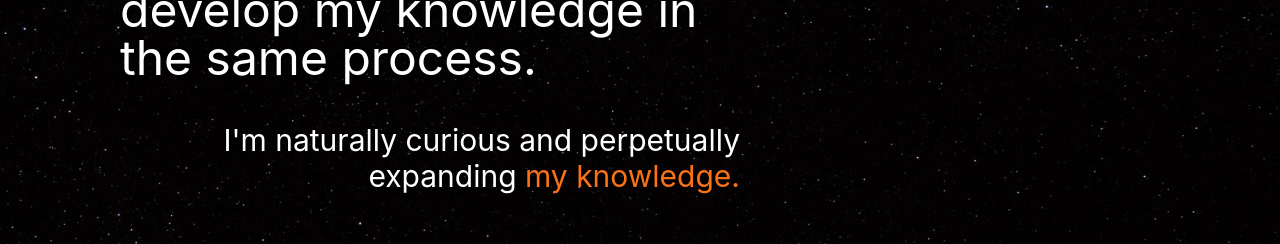
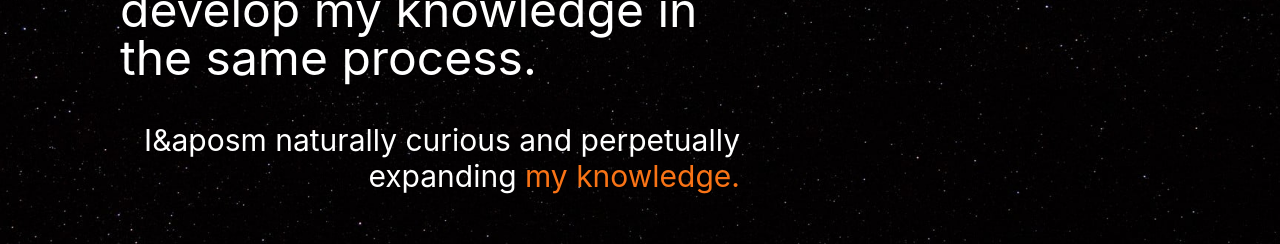
Before and after one commit to Michaellinaresxk/mikefolio, a Next.js app: page /about in a window 1280 px wide. Shown: the part 1380-1624 px from the top of the page. Built offline with nearby package versions, Linux system fonts and the light colour scheme.

Commit message:
Added html &apos decoded.

```diff
--- a/src/pages/about.jsx
+++ b/src/pages/about.jsx
@@ -75,7 +75,7 @@ const About = () => {
                   develop my knowledge in the same process.
                 </p>
                 <p className="mt-10 text-xl lg:text-3xl text-white text-right">
-                  I'm naturally curious and perpetually expanding{" "}
+                  I&aposm naturally curious and perpetually expanding{" "}
                   <span className="text-orange-500">my knowledge.</span>
                 </p>
               </motion.div>
```
